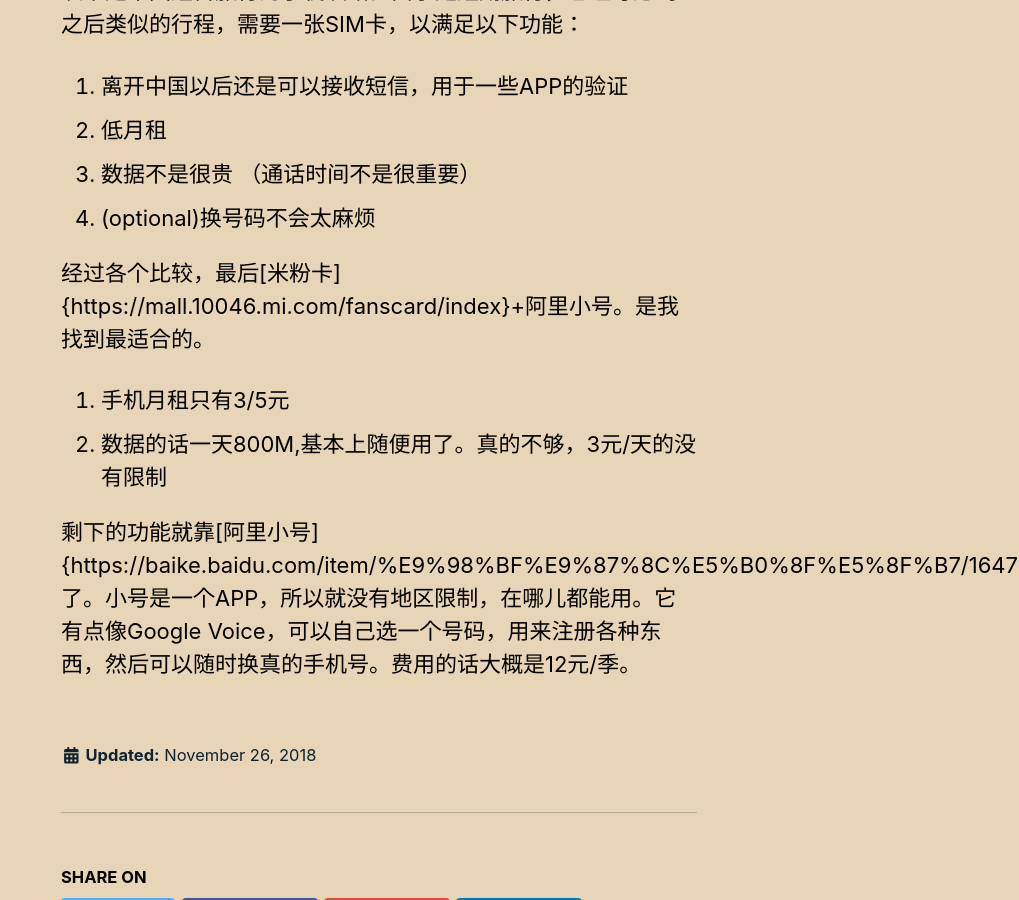
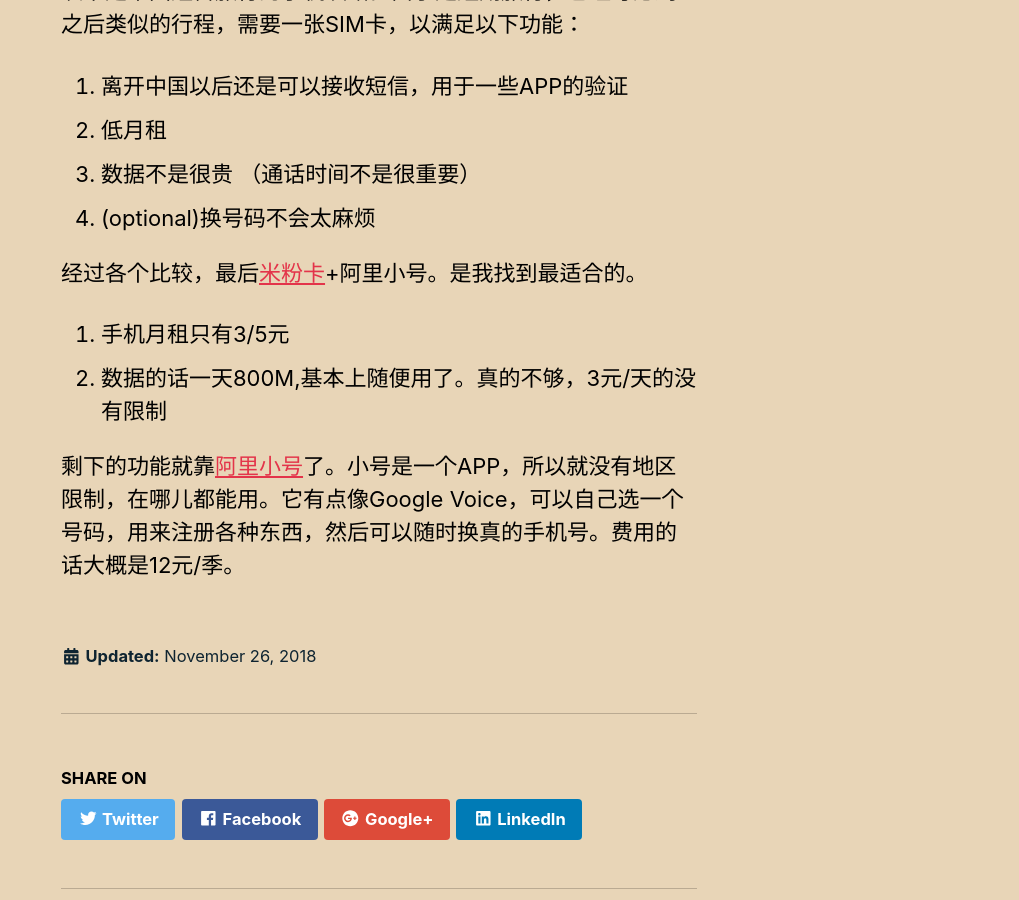
Before and after one commit to simpleadsxu/simpleadsxu.github.io, a Jekyll site: the page built from _posts/2018-10-12-SIM-card-for-China-travel.md, in a window 1280 px wide and 900 px high, scrolled down 283 px. Shown: the whole window, without its empty margins (261-1280 px from the left). Built offline with Jekyll 4.4.1, drawn with Linux system fonts in a browser that asks for light colours; cached includes are drawn as plain includes; nearby versions of some CDN libraries; comment, search, counter and statistics services are not loaded; some of the changed lines change nothing that is shown.

Commit message:
update links

```diff
--- a/_posts/2018-10-12-SIM-card-for-China-travel.md
+++ b/_posts/2018-10-12-SIM-card-for-China-travel.md
@@ -17,8 +17,8 @@
 3. 数据不是很贵 （通话时间不是很重要）
 4. (optional)换号码不会太麻烦
 
-经过各个比较，最后[米粉卡]{https://mall.10046.mi.com/fanscard/index}+阿里小号。是我找到最适合的。
+经过各个比较，最后[米粉卡](https://mall.10046.mi.com/fanscard/index)+阿里小号。是我找到最适合的。
 1. 手机月租只有3/5元
 2. 数据的话一天800M,基本上随便用了。真的不够，3元/天的没有限制
 
-剩下的功能就靠[阿里小号]{https://baike.baidu.com/item/%E9%98%BF%E9%87%8C%E5%B0%8F%E5%8F%B7/16473024}了。小号是一个APP，所以就没有地区限制，在哪儿都能用。它有点像Google Voice，可以自己选一个号码，用来注册各种东西，然后可以随时换真的手机号。费用的话大概是12元/季。
+剩下的功能就靠[阿里小号](https://baike.baidu.com/item/%E9%98%BF%E9%87%8C%E5%B0%8F%E5%8F%B7/16473024)了。小号是一个APP，所以就没有地区限制，在哪儿都能用。它有点像Google Voice，可以自己选一个号码，用来注册各种东西，然后可以随时换真的手机号。费用的话大概是12元/季。
```
